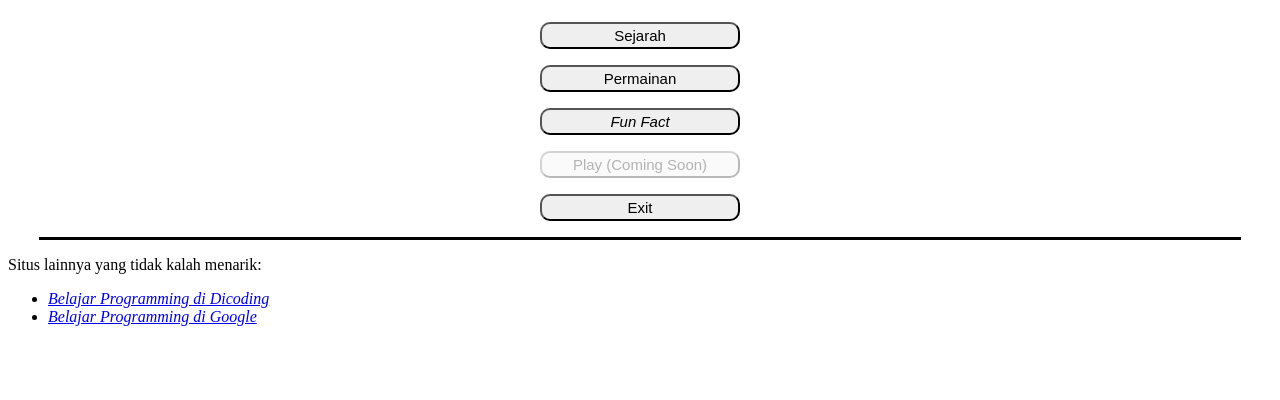
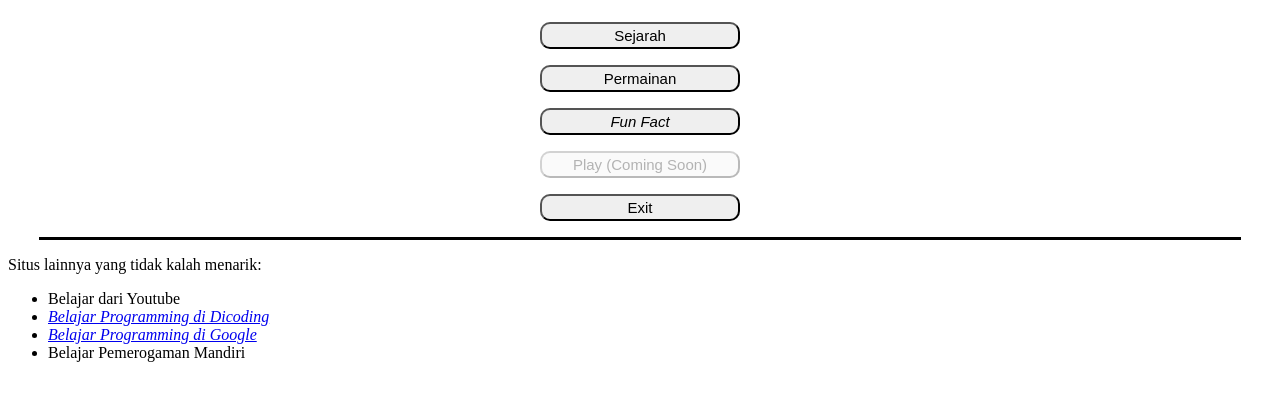
Before and after one commit to riyantori/Javascript, a plain HTML site: page JavaScript-DOM-Dicoding/index.html in a window 1280 px wide. Shown: the part 322-722 px from the top of the page. Drawn offline with Linux system fonts and the light colour scheme.

Commit message:
Menambahkan operator  appendChild dan insertBefore

```diff
--- a/JavaScript-DOM-Dicoding/dom.js
+++ b/JavaScript-DOM-Dicoding/dom.js
@@ -30,3 +30,14 @@ for (button of buttonBaru) {
     console.log(button.childNodes[0])
     button.childNodes[0].style.borderRadius = "10px";
 }
+
+const newElement = document.createElement("li");
+newElement.innerText = "Belajar Pemerogaman Mandiri"
+console.log(newElement)
+const daftar = document.getElementById("daftar");
+daftar.appendChild(newElement);
+
+const elementAwal = document.createElement("li");
+elementAwal.innerText = "Belajar dari Youtube";
+const itemAwal = document.getElementById("awal");
+daftar.insertBefore(elementAwal, itemAwal);
--- a/JavaScript-DOM-Dicoding/index.html
+++ b/JavaScript-DOM-Dicoding/index.html
@@ -44,9 +44,9 @@
         <hr size="3" width="95%" color="black">
         <div id="links">
             <p>Situs lainnya yang tidak kalah menarik:</p>
-            <ul>
-              <li><a href="http://www.dicoding.com" id="dicodingLink">Dicoding</a></li>
-              <li><a href="http://www.google.com" id="googleLink">Google</a></li>
+            <ul id="daftar">
+              <li id="awal"><a href="http://www.dicoding.com" id="dicodingLink">Dicoding</a></li>
+              <li id="akhir"><a href="http://www.google.com" id="googleLink">Google</a></li>
             </ul>
         </div>
 
```
